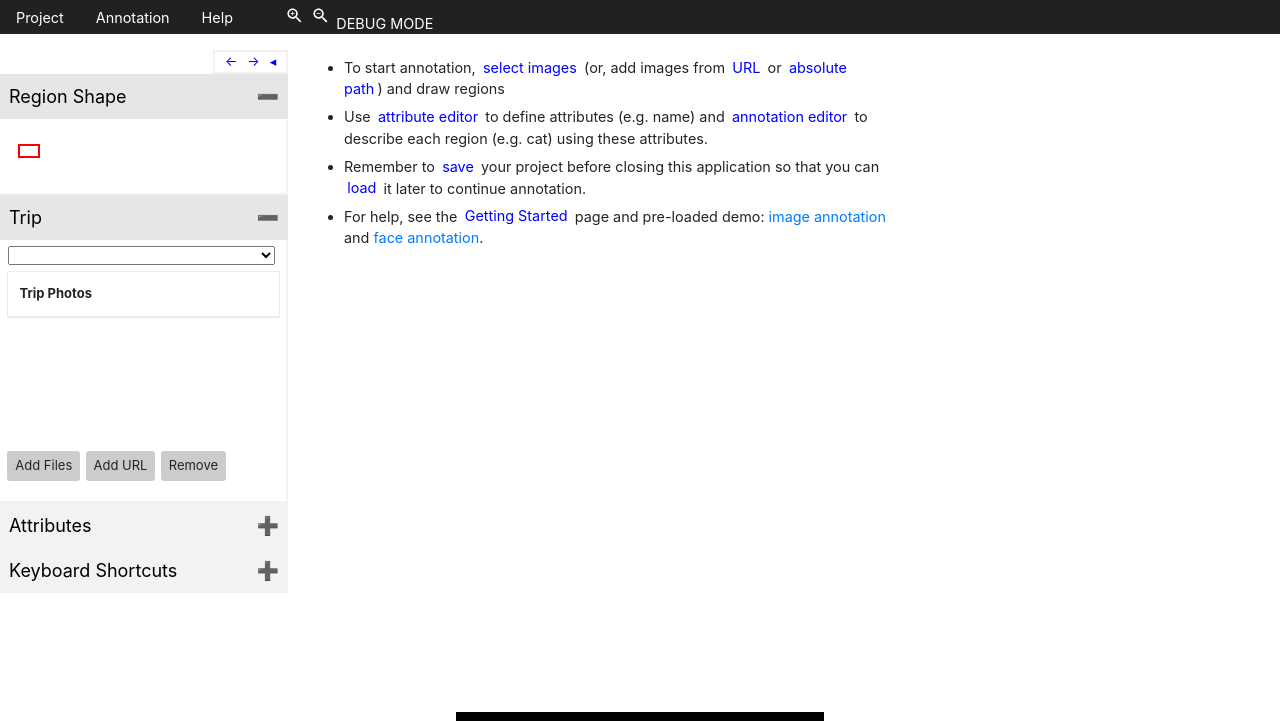
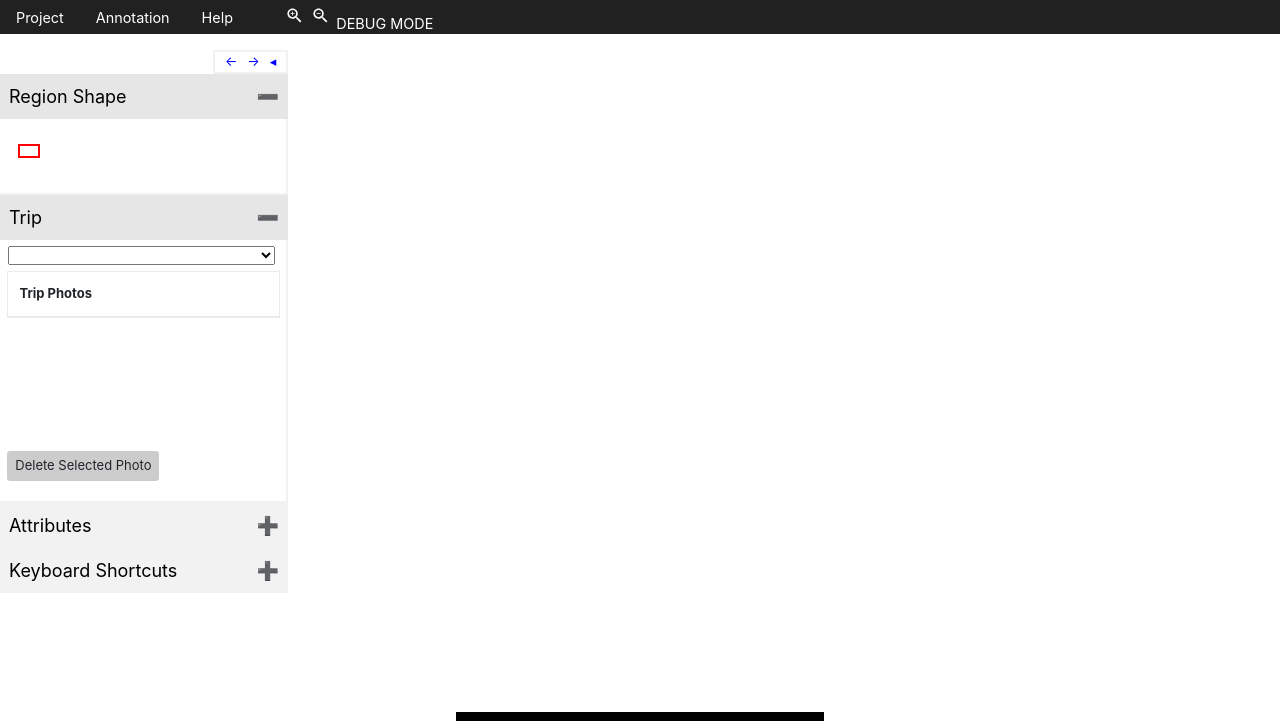
Before and after one commit to travis-payne/Krill-WebApp, a Django app: page /via/ in a window 1280 px wide. Shown: the part 56-777 px from the top of the page. Run offline with Django 3.2, Linux system fonts and the light colour scheme; data comes from the database, SQL or seed files in the repository; both versions use the stored data as it was after the commit; lists and menus that the app fills with data are empty; some libraries are stand-ins or nearby versions.

Commit message:
implementing delete photo

```diff
--- a/KrillApp/static/KrillApp/Javascript/via_custom_functions.js
+++ b/KrillApp/static/KrillApp/Javascript/via_custom_functions.js
@@ -26,9 +26,26 @@ function trip_change() {
 };
 
 function user_click_image(path){
+
+
     _via_img_metadata={};
     var img_id    = project_file_add_url(path);
     var img_index = _via_image_id_list.indexOf(img_id);
-    console.log("Img_id" + img_id);
     _via_show_img(img_index);
 }
+
+function delete_photo(){
+    var image_to_delete = $("#image_panel img:visible").attr("src");
+
+    var url = $("#delete_photo").attr("ajax-url");
+
+
+    $.ajax({type: "POST",
+    url: url,
+    data: {image_url: image_to_delete,
+            'csrfmiddlewaretoken': document.getElementById('trip_list').getAttribute("data-token")},
+    success:function(result){
+        location.reload();
+    }})
+
+}
--- a/KrillApp/templates/via.html
+++ b/KrillApp/templates/via.html
@@ -253,9 +253,7 @@
           </div>
           <p>
             <div class="button_panel">
-              <span class="button" onclick="sel_local_images()" title="Add new file from local disk">Add Files</span>
-              <span class="button" onclick="project_file_add_url_with_input()" title="Add new file using URL">Add URL</span>
-              <span class="button" onclick="project_file_remove_with_confirm()" title="Remove selected file (i.e. file currently being shown) from project">Remove</span>
+              <span id="delete_photo" ajax-url = "{% url 'delete_image' %}" class="button" onclick="delete_photo()" title="Remove selected file (i.e. file currently being shown) from trip">Delete Selected Photo</span>
             </div>
           </p>
         </div>
@@ -522,80 +520,15 @@
         </div> <!-- end of file not found panel -->
 
         <div id="page_start_info" class="display_area_content display_none narrow_page_content">
-          <ul>
+          <!-- <ul>
             <li>To start annotation, <span class="text_button" title="Load or Add Images" onclick="sel_local_images()">select images</span> (or, add images from <span class="text_button" title="Add images from a web URL (e.g. http://www.robots.ox.ac.uk/~vgg/software/via/images/swan.jpg)" onclick="project_file_add_url_with_input()">URL</span> or <span class="text_button" title="Add images using absolute path of file (e.g. /home/abhishek/image1.jpg)" onclick="project_file_add_abs_path_with_input()">absolute path</span>) and draw regions</li>
             <li>Use <span class="text_button" title="Toggle attributes editor panel" onclick="toggle_attributes_editor()">attribute editor</span> to define attributes (e.g. name) and <span class="text_button" title="Toggle annotations editor panel" onclick="annotation_editor_toggle_all_regions_editor()">annotation editor</span> to describe each region (e.g. cat) using these attributes.</li>
             <li>Remember to <span class="text_button" onclick="project_save_with_confirm()">save</span> your project before closing this application so that you can <span class="text_button" onclick="project_open_select_project_file()">load</span> it later to continue annotation.</li>
             <li>For help, see the <span class="text_button" onclick="set_display_area_content(VIA_DISPLAY_AREA_CONTENT_NAME.PAGE_GETTING_STARTED)">Getting Started</span> page and pre-loaded demo: <a href="http://www.robots.ox.ac.uk/~vgg/software/via/via_demo.html">image annotation</a> and <a href="http://www.robots.ox.ac.uk/~vgg/software/via/via_face_demo.html">face annotation</a>.</li>
-          </ul>
+          </ul> -->
 
         </div>
 
-        <div id="page_getting_started" class="display_area_content display_none narrow_page_content">
-          <p>A more detailed user guide (with screenshots and descriptions) is <a href="http://www.robots.ox.ac.uk/~vgg/software/via/docs/user_guide.html">available here</a>.</p>
-          <ol>
-            <li><strong>Load Images</strong>: The first step is to load all the images that you wish to annotate. There are multiple ways to add images to a VIA project. Choose the method that suits your use case.
-              <ul>
-                <li>Method 1: Selecting local files using browser's file selector
-                  <ol>
-                    <li>Click <span class="text_button" title="Load or Add Images" onclick="sel_local_images()"><code>Project &rarr; Add local files</code></span></li>
-                    <li>Select desired images and click <code>Open</code></li>
-                  </ol>
-                </li>
-                <li>Method 2: Adding files from URL or absolute path
-                  <ol>
-                    <li>Click <span class="text_button" title="Add images from a web URL (e.g. http://www.robots.ox.ac.uk/~vgg/software/via/images/swan.jpg)" onclick="project_file_add_url_with_input()"><code>Project &rarr; Add files from URL</code></span></li>
-                    <li>Enter URL and click <code>OK</code></li>
-                  </ol>
-                </li>
-                <li>Method 3: Adding files from list of url or absolute path stored in text file
-                  <ol>
-                    <li>Create a text file containing URL and absolute path (one per line)</li>
-                    <li>Click <span class="text_button" title="Add images from a list of web url or absolute path stored in a text file (one url or path per line)" onclick="sel_local_data_file('files_url')"><code>Project &rarr; Add url or path from text file</code></span></li>
-                    <li>Select the text file and click <code>Open</code></li>
-                  </ol>
-                </li>
-              </ul>
-            </li>
-            <li><strong>Draw Regions</strong>: Select a region shape (<span class="text_button" onclick="select_region_shape('rect')">rectangle</span>, <span class="text_button" onclick="select_region_shape('circle')">circle</span>, <span class="text_button" onclick="select_region_shape('ellipse')">ellipse</span>, <span class="text_button" onclick="select_region_shape('polygon')">polygon</span>, <span class="text_button" onclick="select_region_shape('point')">point</span>, <span class="text_button" onclick="select_region_shape('polyline')">polyline</span>) from the left sidebar and draw regions as follows:
-
-              <ul>
-                <li>Rectangle, Circle and Ellipse
-                  <ul>
-                    <li>Press left mouse button, drag mouse cursor and release mouse button.</li>
-                    <li>To define a point inside an existing region, click inside the region to select it (if not already selected), now press left mouse button, drag and release to draw region inside existing region.</li>
-                    <li>To select, click inside the region. If the click point contains multiple regions, then clicking multiple times at that location shuffles selection through those regions.</li>
-                  </ul>
-                </li>
-              </ul>
-
-              <ul>
-                <li>Point
-                  <ul>
-                    <li>Click to define points.</li>
-                    <li>To draw a region inside existing region, click inside the region to select it (if not already selected), now click again to define the point.</li>
-                    <li>To select, click on (or near) the existing point.</li>
-                  </ul>
-                </li>
-              </ul>
-
-              <ul>
-                <li>Polygon and Polyline
-                  <ul>
-                    <li>Click to define vertices.</li>
-                    <li>Press <strong>[Enter]</strong> to finish drawing the region or press [Esc] to cancel.</li>
-                    <li>If the first vertex needs to be defined inside an existing region, click inside the region to select it (if not already selected), now click again to define the vertex.</li>
-                    <li>To select, click inside the region. If the click point contains multiple regions, then clicking multiple times at that location shuffles selection through those regions.</li>
-                  </ul>
-                </li>
-              </ul>
-            </li>
-
-            <li><strong>Create Annotations</strong>: For a more detailed description of this step, see <a href="http://www.robots.ox.ac.uk/~vgg/software/via/docs/creating_annotations.html">Creating Annotations : VIA User Guide</a>. Click the <span class="text_button" onclick="annotation_editor_toggle_all_regions_editor()"><code>View &rarr; Toggle attributes editor</code></span> to show attributes editor panel in left sidebar and add the desired file or region attributes (e.g. name). Now click <span class="text_button" onclick="annotation_editor_toggle_all_regions_editor()"><code>View &rarr; Toggle annotations editor</code></span> to show the annotation editor panel in the bottom side. Update the annotations for each region.</li>
-            <li><strong>Export Annotations</strong>: To export the annotations in json or csv format, click <span class="text_button" onclick="download_all_region_data('csv')"><code>Annotation &rarr; Export annotations</code></span> in top menubar.</li>
-            <li><strong>Save Project</strong>: To save the project, click <span class="text_button" onclick="project_save_with_confirm()"><code>Project &rarr; Save</code></span> in top menubar.</li>
-          </ol>
-        </div>
 
         <div id="page_load_ongoing" class="display_area_content narrow_page_content">
           <div style="text-align:center">
--- a/KrillApp/views.py
+++ b/KrillApp/views.py
@@ -78,6 +78,12 @@ def Delete_User_Image(request):
     Image.objects.filter(image_file=request.POST['image_url']).delete()
     return HttpResponseRedirect('/view_trips')
 
+def Delete_User_Image(request):
+    print(request.POST['image_url'])
+    print(Image.objects.filter(image_file=request.POST['image_url']).delete())
+    return HttpResponse('/via')
+
+
 
 def View_Trip_Image(request):
     html = render_to_string('view_trip_image.html',{'image_url':request.POST['image_url'],'raw_url':request.POST['stripped_url']},request=request)
```
Also changed, not shown: db.sqlite3, 3 other files.
